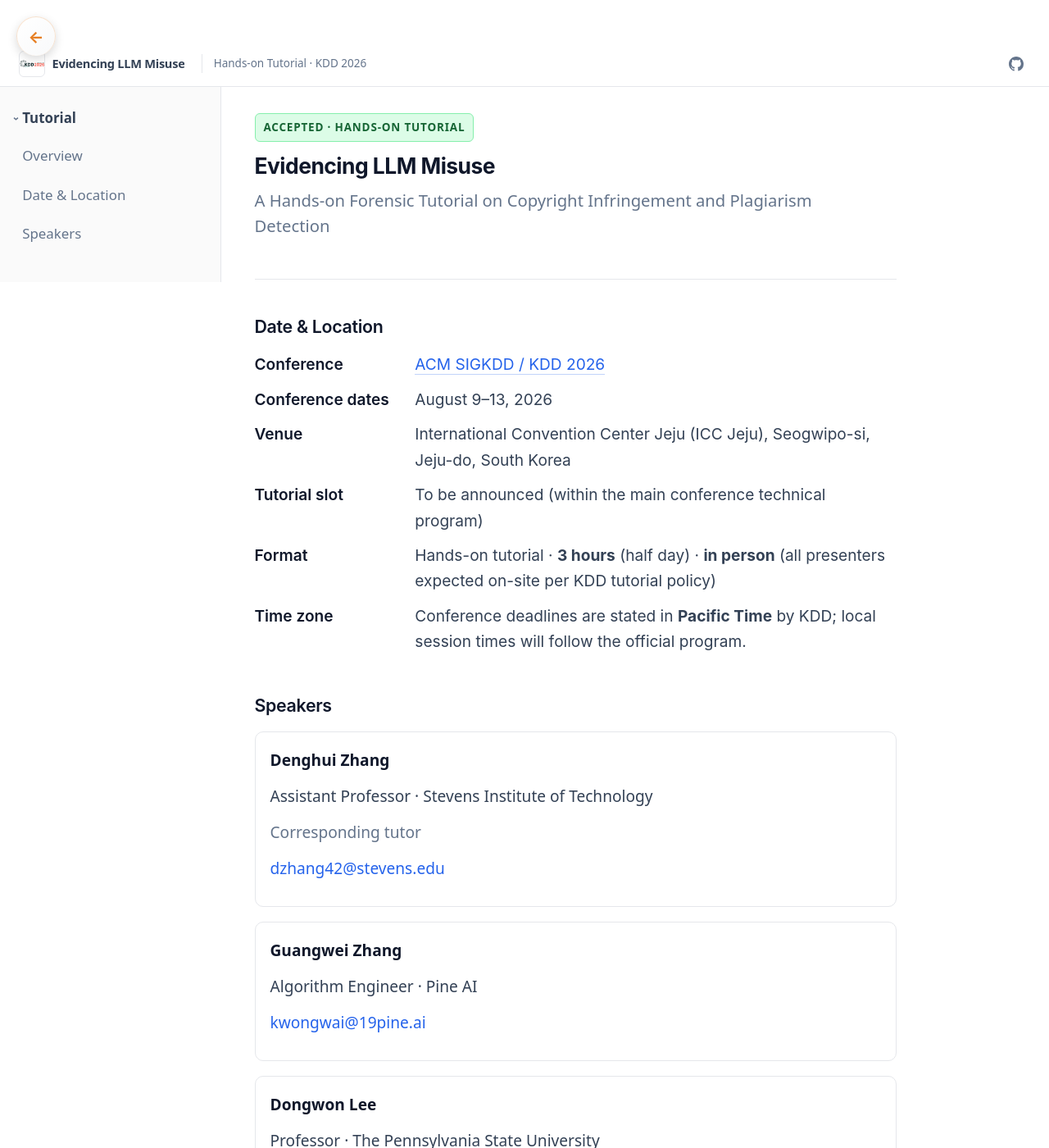
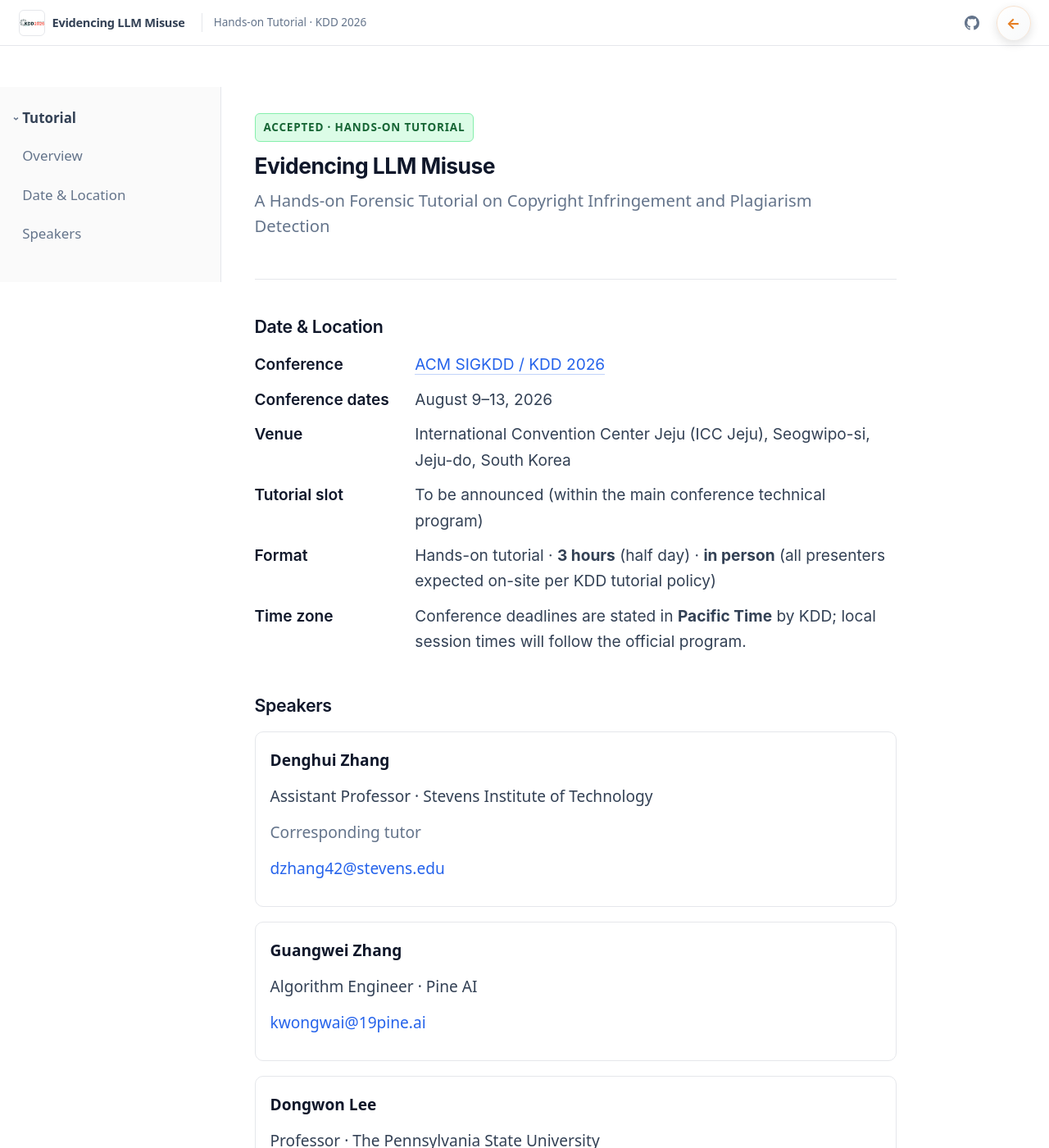
Before and after one commit to changhu73/changhu73.github.io, a Jekyll site: the page built from _pages/kdd-2026-tutorial.html, in a window 1280 px wide and 1400 px high. Shown: the whole window at 82% size. Built offline with Jekyll 4.4.1, drawn with Linux system fonts in a browser that asks for light colours.

Commit message:
update kdd tutorial

```diff
--- a/_pages/kdd-2026-tutorial.html
+++ b/_pages/kdd-2026-tutorial.html
@@ -8,10 +8,6 @@
 <!-- Styles: assets/css/kdd-tutorial.css (linked from _layouts/kdd-docs.html) -->
 
 <div class="kdd-docs kdd-pe">
-  <a href="{{ '/projects/' | relative_url }}" class="back-button" aria-label="Back to Projects">
-    <span class="button-text">Back to Projects</span>
-  </a>
-
   <header class="kdd-pe-top">
     <div class="kdd-pe-top__brand">
       <a class="kdd-pe-top__brand-link" href="#title">
@@ -30,6 +26,9 @@
     <div class="kdd-pe-top__tools">
       <a class="kdd-pe-top__icon" href="https://github.com/changhu73" target="_blank" rel="noopener noreferrer" aria-label="changhu73 on GitHub">
         <svg width="18" height="18" viewBox="0 0 16 16" aria-hidden="true"><path fill="currentColor" d="M8 0C3.58 0 0 3.58 0 8c0 3.54 2.29 6.53 5.47 7.59.4.07.55-.17.55-.38 0-.19-.01-.82-.01-1.49-2.01.37-2.53-.49-2.69-.94-.09-.23-.48-.94-.82-1.13-.28-.15-.68-.52-.01-.53.63-.01 1.08.58 1.23.82.72 1.21 1.87.87 2.33.66.07-.52.28-.87.51-1.07-1.78-.2-3.64-.89-3.64-3.95 0-.87.31-1.59.82-2.15-.08-.2-.36-1.02.08-2.12 0 0 .67-.21 2.2.82.64-.18 1.32-.27 2-.27.68 0 1.36.09 2 .27 1.53-1.04 2.2-.82 2.2-.82.44 1.1.16 1.92.08 2.12.51.56.82 1.27.82 2.15 0 3.07-1.87 3.75-3.65 3.95.29.25.54.73.54 1.48 0 1.07-.01 1.93-.01 2.2 0 .21.15.46.55.38A8.013 8.013 0 0016 8c0-4.42-3.58-8-8-8z"/></svg>
+      </a>
+      <a href="{{ '/projects/' | relative_url }}" class="back-button kdd-pe-top__back" aria-label="Back to Projects">
+        <span class="button-text">Back to Projects</span>
       </a>
     </div>
   </header>
--- a/assets/css/kdd-tutorial.css
+++ b/assets/css/kdd-tutorial.css
@@ -43,9 +43,9 @@
 }
 
 /* Back button: match Copyright Detective + beat theme .page__content a underline */
-#main.kdd-docs-main-container .page__content .kdd-docs.kdd-pe > a.back-button,
-#main.kdd-docs-main-container .page__content .kdd-docs.kdd-pe > a.back-button:hover,
-#main.kdd-docs-main-container .page__content .kdd-docs.kdd-pe > a.back-button:focus {
+#main.kdd-docs-main-container .page__content .kdd-docs.kdd-pe .kdd-pe-top .back-button,
+#main.kdd-docs-main-container .page__content .kdd-docs.kdd-pe .kdd-pe-top .back-button:hover,
+#main.kdd-docs-main-container .page__content .kdd-docs.kdd-pe .kdd-pe-top .back-button:focus {
   text-decoration: none !important;
   border-bottom: none !important;
 }
@@ -78,6 +78,7 @@
 
 /* --- Shell --- */
 .kdd-docs.kdd-pe {
+  --pe-top-h: 56px;
   --pe-text: #334155;
   --pe-heading: #0f172a;
   --pe-muted: #64748b;
@@ -103,53 +104,53 @@
   color: var(--pe-text);
   background: var(--pe-bg);
   min-height: calc(100vh - 2rem);
+  /* reserve height for fixed top bar */
+  padding-top: var(--pe-top-h);
 }
 
 .kdd-docs.kdd-pe * {
   box-sizing: border-box;
 }
 
-/* --- Back button (same interaction model as Copyright Detective) --- */
-.kdd-docs.kdd-pe > .back-button {
-  position: fixed;
-  top: 20px;
-  left: 20px;
+/* --- Back button (Copyright Detective style; sits in top bar, right of brand) --- */
+.kdd-docs.kdd-pe .kdd-pe-top .back-button {
+  position: relative;
+  flex-shrink: 0;
   display: inline-flex;
   align-items: center;
   justify-content: center;
   gap: 0;
-  width: 48px;
-  height: 48px;
+  width: 42px;
+  height: 42px;
   padding: 0;
   background: linear-gradient(135deg, #ffffff 0%, #f8f9fa 100%);
   color: #2c3e50;
   text-decoration: none;
   border-radius: 50%;
   font-weight: 600;
-  font-size: 0.95em;
+  font-size: 0.9em;
   transition: all 0.4s cubic-bezier(0.4, 0, 0.2, 1);
-  box-shadow: 0 4px 12px rgba(0, 0, 0, 0.15);
-  z-index: 1000;
+  box-shadow: 0 4px 12px rgba(0, 0, 0, 0.12);
   border: 1px solid rgba(230, 126, 34, 0.2);
   backdrop-filter: blur(10px);
   overflow: hidden;
   white-space: nowrap;
 }
 
-.kdd-docs.kdd-pe > .back-button::before {
+.kdd-docs.kdd-pe .kdd-pe-top .back-button::before {
   content: '←';
-  font-size: 1.4em;
+  font-size: 1.35em;
   font-weight: 700;
   color: #e67e22;
   transition: all 0.3s ease;
   display: flex;
   align-items: center;
   justify-content: center;
-  width: 48px;
-  height: 48px;
+  width: 42px;
+  height: 42px;
 }
 
-.kdd-docs.kdd-pe > .back-button .button-text {
+.kdd-docs.kdd-pe .kdd-pe-top .back-button .button-text {
   opacity: 0;
   width: 0;
   overflow: hidden;
@@ -157,77 +158,78 @@
   margin-left: 0;
 }
 
-.kdd-docs.kdd-pe > .back-button:hover {
+.kdd-docs.kdd-pe .kdd-pe-top .back-button:hover {
   width: auto;
-  padding: 0.75em 1.4em;
+  padding: 0.65em 1.25em;
   border-radius: 50px;
-  gap: 0.6em;
+  gap: 0.55em;
   background: linear-gradient(135deg, #e67e22 0%, #d35400 100%);
   color: white;
-  transform: translateX(-5px) scale(1.05);
+  transform: translateX(4px) scale(1.05);
   box-shadow: 0 6px 20px rgba(230, 126, 34, 0.4);
   border-color: transparent;
 }
 
-.kdd-docs.kdd-pe > .back-button:hover::before {
+.kdd-docs.kdd-pe .kdd-pe-top .back-button:hover::before {
   color: white;
-  transform: translateX(-3px);
+  transform: translateX(-2px);
   width: auto;
   height: auto;
-  font-size: 1.2em;
+  font-size: 1.15em;
 }
 
-.kdd-docs.kdd-pe > .back-button:hover .button-text {
+.kdd-docs.kdd-pe .kdd-pe-top .back-button:hover .button-text {
   opacity: 1;
   width: auto;
   margin-left: 0;
 }
 
-.kdd-docs.kdd-pe > .back-button:active {
-  transform: translateX(-3px) scale(1.02);
+.kdd-docs.kdd-pe .kdd-pe-top .back-button:active {
+  transform: translateX(2px) scale(1.02);
 }
 
 @media (max-width: 768px) {
-  .kdd-docs.kdd-pe > .back-button {
-    top: 15px;
-    left: 15px;
-    width: 44px;
-    height: 44px;
+  .kdd-docs.kdd-pe .kdd-pe-top .back-button {
+    width: 38px;
+    height: 38px;
   }
 
-  .kdd-docs.kdd-pe > .back-button::before {
-    font-size: 1.3em;
-    width: 44px;
-    height: 44px;
+  .kdd-docs.kdd-pe .kdd-pe-top .back-button::before {
+    font-size: 1.25em;
+    width: 38px;
+    height: 38px;
   }
 
-  .kdd-docs.kdd-pe > .back-button:hover {
-    padding: 0.6em 1.2em;
-    font-size: 0.85em;
-    gap: 0.5em;
+  .kdd-docs.kdd-pe .kdd-pe-top .back-button:hover {
+    padding: 0.55em 1.05em;
+    font-size: 0.82em;
+    gap: 0.45em;
   }
 
-  .kdd-docs.kdd-pe > .back-button:hover::before {
-    font-size: 1.1em;
+  .kdd-docs.kdd-pe .kdd-pe-top .back-button:hover::before {
+    font-size: 1.05em;
     width: auto;
     height: auto;
   }
 }
 
-/* --- Top header --- */
+/* --- Top header (fixed: brand + meta stay at top while scrolling) --- */
 .kdd-pe-top {
-  position: sticky;
+  position: fixed;
   top: 0;
-  z-index: 40;
+  left: 0;
+  right: 0;
+  z-index: 100;
   display: flex;
   align-items: center;
   justify-content: space-between;
   gap: 1rem;
-  flex-wrap: wrap;
-  height: 56px;
+  flex-wrap: nowrap;
+  min-height: var(--pe-top-h);
+  height: var(--pe-top-h);
   padding: 0 1.25rem;
   border-bottom: 1px solid var(--pe-border);
-  background: rgba(255, 255, 255, 0.95);
+  background: rgba(255, 255, 255, 0.98);
   backdrop-filter: blur(10px);
 }
 
@@ -313,7 +315,7 @@
   grid-template-columns: minmax(220px, 270px) minmax(0, 1fr);
   max-width: 1440px;
   margin: 0 auto;
-  min-height: calc(100vh - 56px);
+  min-height: calc(100vh - var(--pe-top-h));
 }
 
 /* --- Left nav --- */
@@ -322,9 +324,9 @@
   background: var(--pe-sidebar-bg);
   padding: 1rem 0 2rem;
   position: sticky;
-  top: 56px;
+  top: var(--pe-top-h);
   align-self: start;
-  max-height: calc(100vh - 56px);
+  max-height: calc(100vh - var(--pe-top-h));
   overflow-y: auto;
 }
 
@@ -428,7 +430,7 @@
 }
 
 .kdd-docs-section {
-  scroll-margin-top: calc(56px + 1rem);
+  scroll-margin-top: calc(var(--pe-top-h) + 1rem);
   margin-bottom: 2.75rem;
 }
 
```
